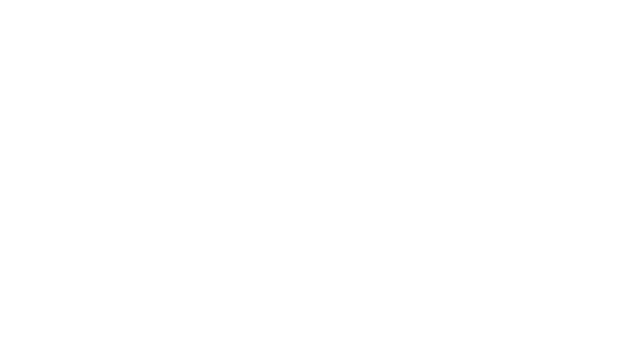
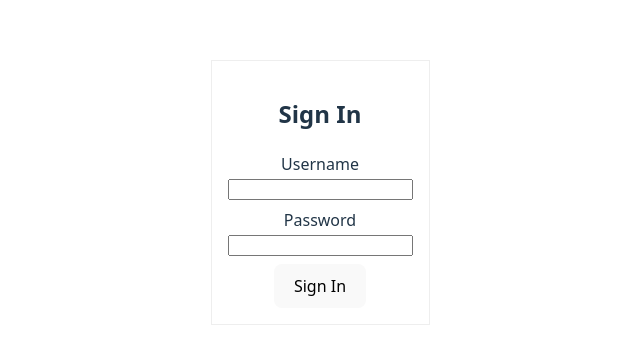
Before and after one commit to Starishine/cvwo-frontend-react, a React (Vite) app: page / in a window 1280 px wide. Before the commit this address had no page. Shown: the part 208-572 px from the top of the page, without its empty margins (320-960 px from the left). Built offline with nearby package versions, Linux system fonts and the light colour scheme.

Commit message:
Add signin page

```diff
--- a/src/App.tsx
+++ b/src/App.tsx
@@ -1,6 +1,7 @@
 import './App.css'
 import { Router, Routes, Route, BrowserRouter } from 'react-router-dom'
 import RegisterPage from './pages/RegisterPage'
+import SigninPage from './pages/SigninPage'
 
 function App() {
 
@@ -8,6 +9,7 @@ function App() {
     <>
       <BrowserRouter>
         <Routes>
+          <Route path="/" element={<SigninPage />} />
           <Route path="/register" element={<RegisterPage />} />
         </Routes>
       </BrowserRouter>
--- /dev/null
+++ b/src/pages/SigninPage.tsx
@@ -0,0 +1,62 @@
+import React, { useState } from 'react';
+
+export default function SigninPage() {
+    const [username, setUsername] = useState('');
+    const [password, setPassword] = useState('');
+    const [loading, setLoading] = useState(false);
+    const [error, setError] = useState<string | null>(null);
+
+    async function handleSignin(e: React.FormEvent) {
+        e.preventDefault();
+        setLoading(true);
+        setError(null);
+        if (!username.trim() || !password.trim()) {
+            setError('Username and password cannot be empty.');
+            setLoading(false);
+            return;
+        }
+        try {
+            const response = await fetch('http://localhost:8080/auth/login', {
+                method: 'POST',
+                headers: {
+                    'Content-Type': 'application/json',
+                },
+                body: JSON.stringify({ username: username.trim(), password: password.trim() }),
+            });
+            const data = await response.json();
+            if (!response.ok) {
+                setError(data.error || data.message);
+            }
+            else {
+                alert('Login successful!');
+                setUsername('');
+                setPassword('');
+            }
+        } catch (error: any) {
+            setError(error.message);
+        } finally {
+            setLoading(false);
+        }
+    }
+
+    return (
+        <div style={{ maxWidth: 420, margin: '2rem auto', padding: '1rem', border: '1px solid #eee' }}>
+            <h2>Sign In</h2>
+            <form onSubmit={handleSignin}>
+                <div style={{ marginBottom: 8 }}>
+                    <label>Username</label><br />
+                    <input value={username} onChange={e => setUsername(e.target.value)} required />
+                </div>
+                <div style={{ marginBottom: 8 }}>
+                    <label>Password</label><br />
+                    <input type="password" value={password} onChange={e => setPassword(e.target.value)} required />
+                </div>
+                {error && <div style={{ color: 'red', marginBottom: 8 }}>{error}</div>}
+                <button type="submit" disabled={loading}>
+                    {loading ? 'Signing in...' : 'Sign In'}
+                </button>
+            </form>
+        </div>
+    );
+
+}
```
